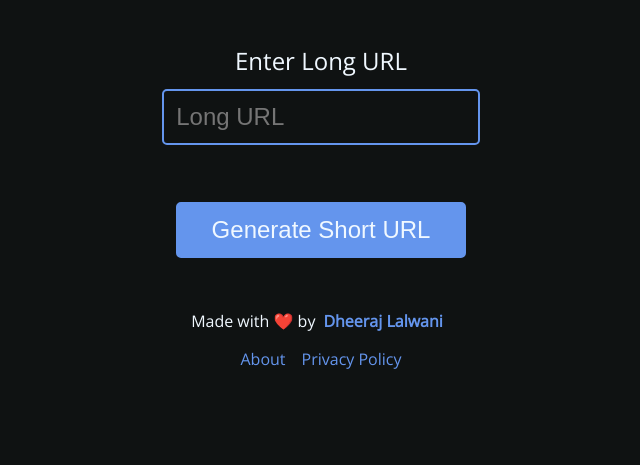
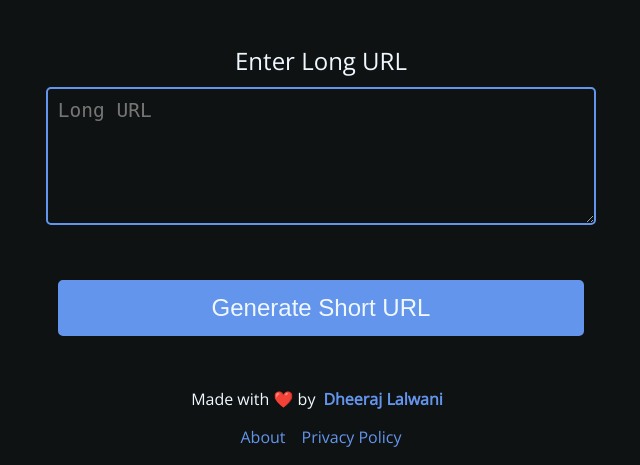
Before and after one commit to dheerajdlalwani/url-shortener, a Flask app: page / in a window 1280 px wide. Shown: the part 224-689 px from the top of the page, without its empty margins (319-959 px from the left). Run offline with Flask 2, Linux system fonts and the light colour scheme.

Commit message:
feat: textarea and qr code

```diff
--- a/main.py
+++ b/main.py
@@ -4,6 +4,8 @@ from core.helpers import *
 import os
 from datetime import datetime, timedelta
 import validators
+import cv2
+import qrcode
 
 from dotenv import load_dotenv
 load_dotenv()
@@ -12,6 +14,9 @@ SECRET = os.getenv('SECRET')
 project = Flask(__name__)
 project.secret_key = SECRET
 
+IMG_FOLDER = os.path.join('static', 'IMG')
+
+project.config['UPLOAD_FOLDER'] = IMG_FOLDER
 
 FORBIDDEN_URLS = ["user", "login", "logout", "register", "user/", "login/", "logout/", "register/", "/user", "/login", "/logout", "/register", "/user/", "/login/", "/logout/", "/register/"]
 
@@ -55,9 +60,20 @@ def home():
                                 return render_template('home.html', message=message)
                     else:
                         short_url = get_short_url()
+
+                        qrcode_location = f"{project.config['UPLOAD_FOLDER']}/{short_url}.png"
+                        generated_qr_code = qrcode.make(long_url)
+                        generated_qr_code.save(qrcode_location)
+                        # generated_qr_code.save(short_url + '.png')
+
+                        # generated_qr_code = get_qr_code(long_url, short_url)
+                        d = cv2.QRCodeDetector()
+                        decoded_qr = d.detectAndDecode(cv2.imread(f"{project.config['UPLOAD_FOLDER']}/{short_url}.png"))
+                        qr_img = os.path.join(project.config['UPLOAD_FOLDER'], short_url + '.png')
                     print("Debug: Recieved Short URL")
                     print(f"User sent: {long_url}")
                     print(f"Short URL: {short_url}")
+                    print(f"QR decoded: {decoded_qr}")
                     print(session)
                     if "user" in session:
                         print("User is logged in. Fetching user email.")
@@ -75,7 +91,7 @@ def home():
                             "click_count": 0
                         }
                     url_collection.insert_one(new_url)
-                    return render_template('home.html', short_url=short_url, long_url=long_url)
+                    return render_template('home.html', short_url=short_url, long_url=long_url, qr_img=qr_img)
         else:
             message = "Please enter a url!"
             return render_template('home.html', message=message)
--- a/static/styles.css
+++ b/static/styles.css
@@ -37,6 +37,9 @@ header
     font-size: 1.5em;
 }
 
+.id{
+    margin: 30px;
+}
 
 nav
 {
@@ -138,7 +141,7 @@ main
 }
 
 
-.form > input, .user > input, .output > input, .output > button, .user-short-url-copy
+.form > input, .user > input, .output > input, .output > button, .user-short-url-copy, textarea
 {
     width: 80%;
     border-radius: 5px;
--- a/templates/form.html
+++ b/templates/form.html
@@ -8,7 +8,11 @@
 
 <section class="output">
     <label>Long URL</label>
-    <input type="text" disabled value="{{ long_url }}">
+    <textarea rows="5" cols="50" disabled>{{ long_url }}</textarea>
+    <br>
+    <label>QR Code</label>
+    <img id="qr" src= "{{qr_img}}" alt="Generated QR Code" width="200" height="200"/>
+    <br>
     <label>Shortened URL</label>
     <input type="text" id="short_url" disabled value="https://kata-flask.herokuapp.com/{{ short_url }}" >
     <section class="copy-success-message">
@@ -22,8 +26,8 @@
 
 <form class="form" action="/" method="POST">
     <label for="long_url">Enter Long URL</label>
-    <input type="text" name="long_url" id="long_url" autocomplete="off" placeholder="Long URL">
-
+    <!-- <input type="text" name="long_url" id="long_url" autocomplete="off" placeholder="Long URL"> -->
+    <textarea name="long_url" id="long_url" rows="5" cols="50" placeholder="Long URL" autocomplete="off"></textarea>
     {% if session['user'] %}
     <p class="custom-slug-message">
         Want a custom alias? Fill in the field below. <br> Or keep it empty for random alias.
```
Also changed, not shown: core/helpers.py (+7 -1 lines), qr.py (added, +22 -0 lines), static/IMG/Vo1T9I5.png (added), static/copy.js (line endings or trailing spaces).
